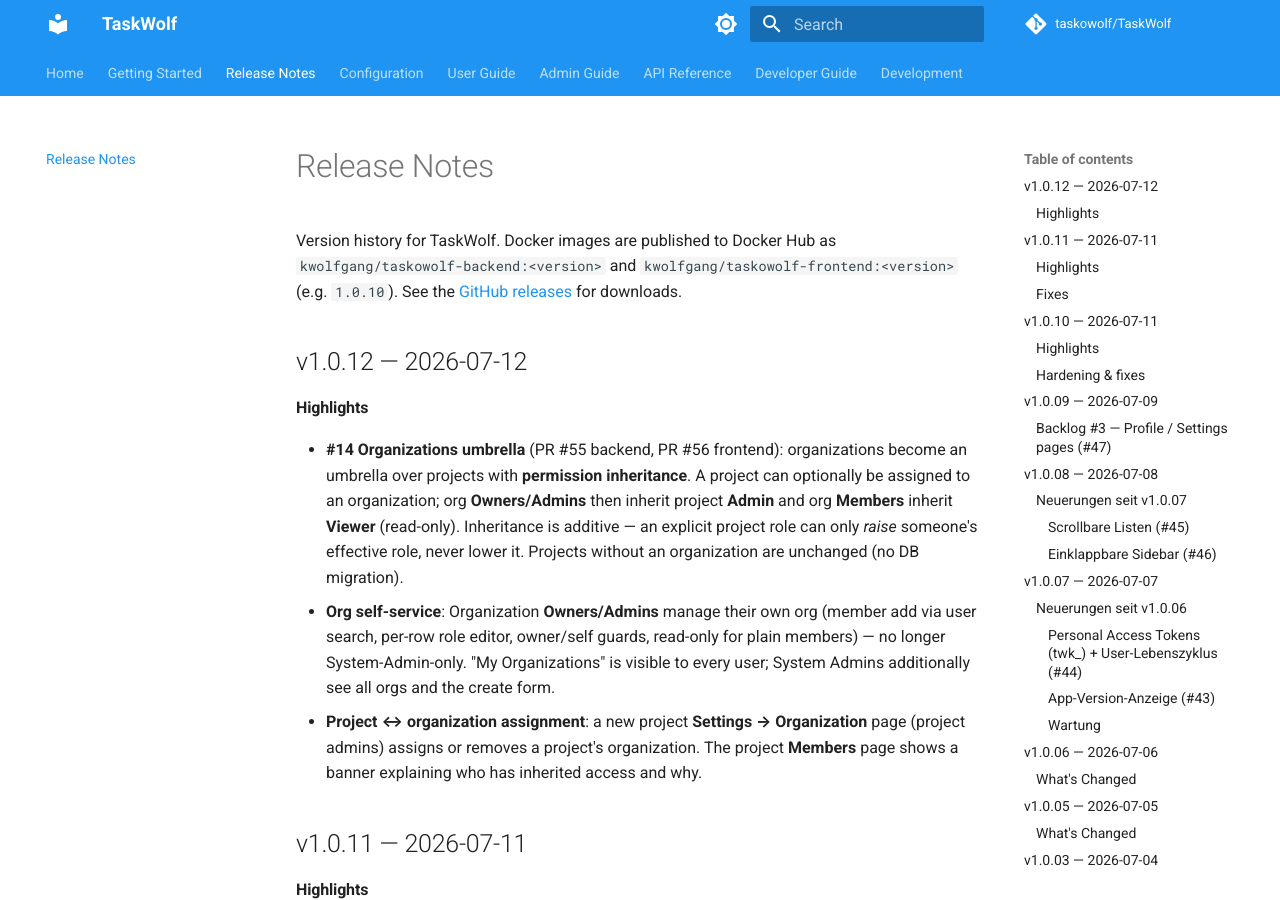
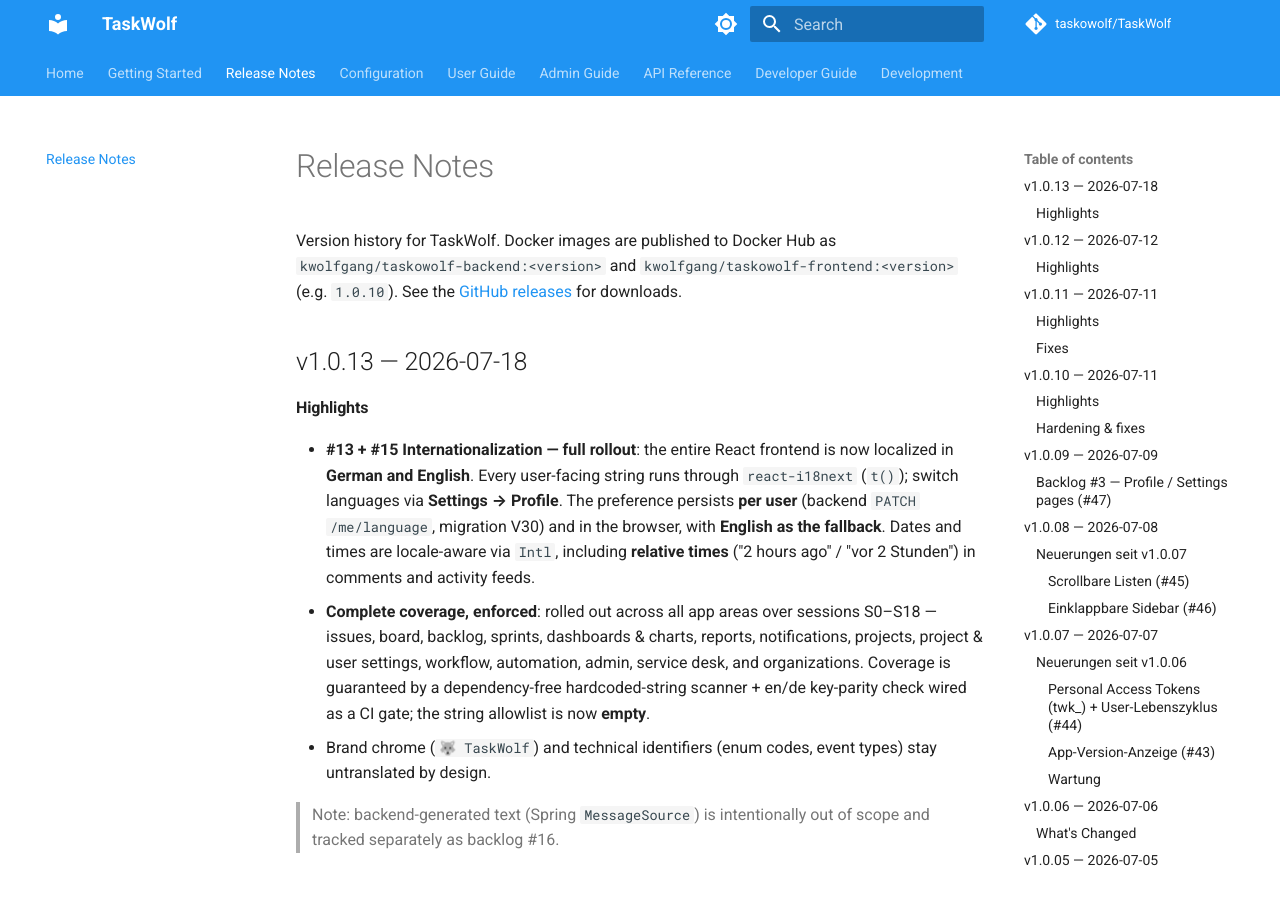
Before and after one commit to WolfTasks/TaskWolf, an MkDocs documentation site: the page built from mkdocs/release-notes.md, in a window 1280 px wide and 900 px high. Built offline with MkDocs 1.6.1 and Material for MkDocs 9.7.7, drawn with Linux system fonts in a browser that asks for light colours; comment, search, counter and statistics services are not loaded.

Commit message:
chore(release): v1.0.13
#13 + #15 Internationalization full rollout — the entire React frontend
is localized in German and English (react-i18next, per-user + browser
language preference, English fallback, locale-aware dates/relative times).
Coverage enforced by a CI scanner + en/de parity gate; allowlist now empty.
Backend MessageSource remains separate backlog #16.

Co-Authored-By: Claude Opus 4.8 <noreply@anthropic.com>

```diff
--- a/mkdocs/release-notes.md
+++ b/mkdocs/release-notes.md
@@ -3,6 +3,16 @@
 Version history for TaskWolf. Docker images are published to Docker Hub as
 `kwolfgang/taskowolf-backend:<version>` and `kwolfgang/taskowolf-frontend:<version>`
 (e.g. `1.0.10`). See the [GitHub releases](https://github.com/WolfTasks/TaskWolf/releases) for downloads.
+
+## v1.0.13 — 2026-07-18
+
+#### Highlights
+
+- **#13 + #15 Internationalization — full rollout**: the entire React frontend is now localized in **German and English**. Every user-facing string runs through `react-i18next` (`t()`); switch languages via **Settings → Profile**. The preference persists **per user** (backend `PATCH /me/language`, migration V30) and in the browser, with **English as the fallback**. Dates and times are locale-aware via `Intl`, including **relative times** ("2 hours ago" / "vor 2 Stunden") in comments and activity feeds.
+- **Complete coverage, enforced**: rolled out across all app areas over sessions S0–S18 — issues, board, backlog, sprints, dashboards & charts, reports, notifications, projects, project & user settings, workflow, automation, admin, service desk, and organizations. Coverage is guaranteed by a dependency-free hardcoded-string scanner + en/de key-parity check wired as a CI gate; the string allowlist is now **empty**.
+- Brand chrome (`🐺 TaskWolf`) and technical identifiers (enum codes, event types) stay untranslated by design.
+
+> Note: backend-generated text (Spring `MessageSource`) is intentionally out of scope and tracked separately as backlog #16.
 
 ## v1.0.12 — 2026-07-12
 
```
Also changed, not shown: 1 other file.
